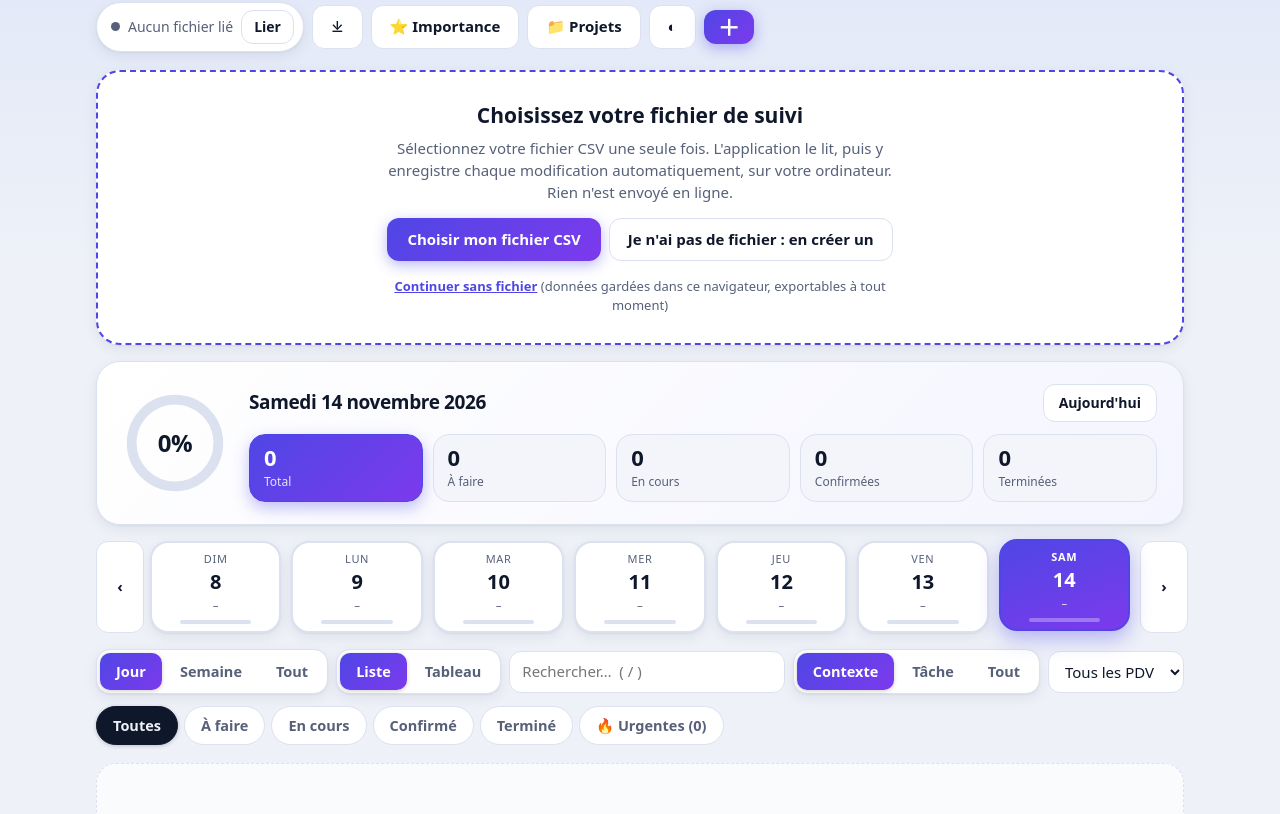
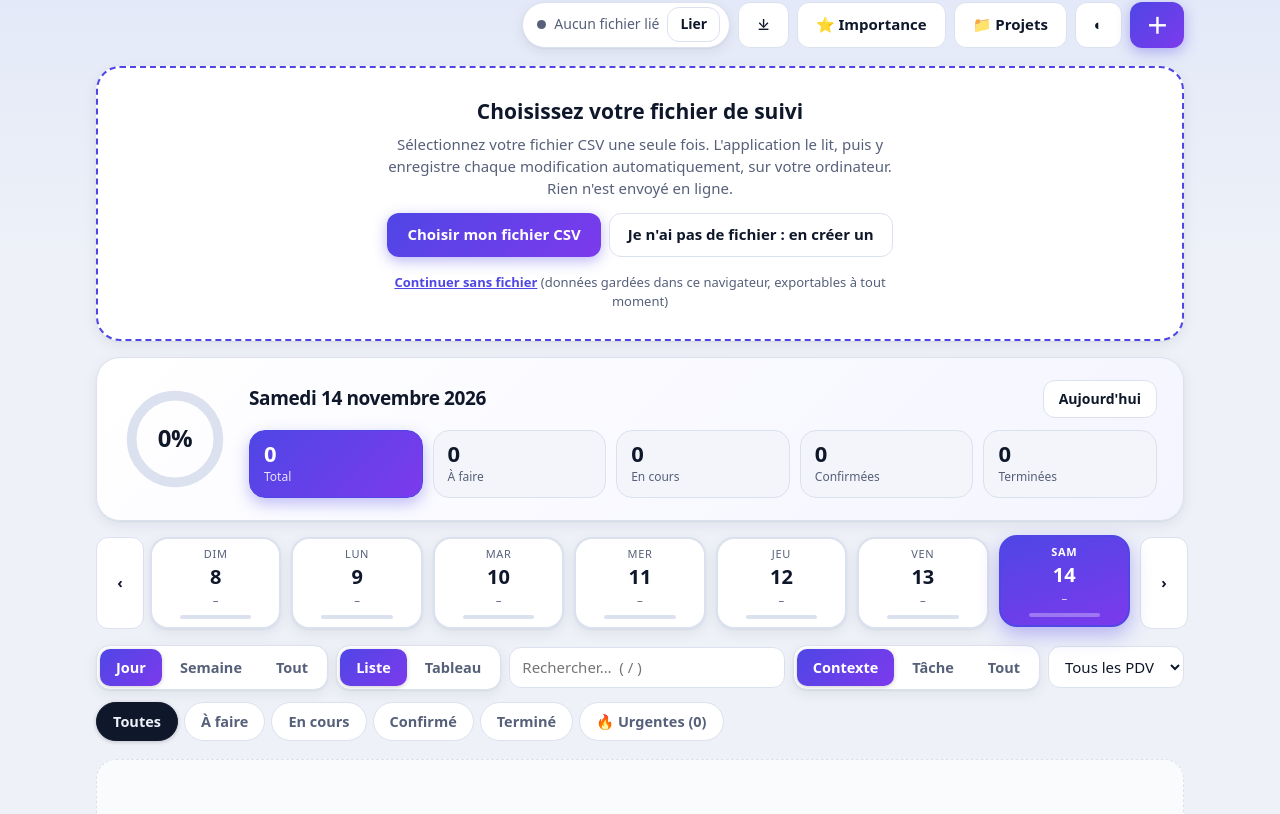
Before and after one commit to Abdelli-Hassen/Personal_Tasks_Manager, a plain HTML site: page index.html in a window 1280 px wide. Shown: the part 73-887 px from the top of the page. Drawn offline with Linux system fonts and the light colour scheme.

Commit message:
Header buttons: same height, aligned right
Co-Authored-By: Claude Sonnet 5.5 <noreply@anthropic.com>

```diff
--- a/index.html
+++ b/index.html
@@ -315,8 +315,12 @@ a.icon.mail:hover{background:var(--accent-soft);color:var(--accent)}
 @media (prefers-reduced-motion:reduce){*,::before,::after{animation:none!important;transition:none!important}}
 /* en-tête : le titre sur sa ligne, les boutons sur la ligne du dessous */
 header>div:first-child{flex:0 0 100%}
-.hr{flex:0 0 100%;margin-left:0;justify-content:flex-start;flex-wrap:wrap}
-#new{padding:6px 14px;font-size:22px;line-height:1;min-width:46px}
+.hr{flex:0 0 100%;margin-left:0;justify-content:flex-end;flex-wrap:wrap;align-items:center}
+/* tous les éléments de la barre ont la même hauteur */
+.hr>.btn,.hr>.menu>summary,.hr>.pill{height:46px;box-sizing:border-box;margin:0;display:inline-flex;align-items:center;justify-content:center}
+.hr>.pill{justify-content:flex-start;padding-top:0;padding-bottom:0}
+.hr>.menu{display:inline-flex}
+#new{padding:0 16px;font-size:22px;line-height:1;min-width:48px}
 </style>
 </head>
 <body>
```
